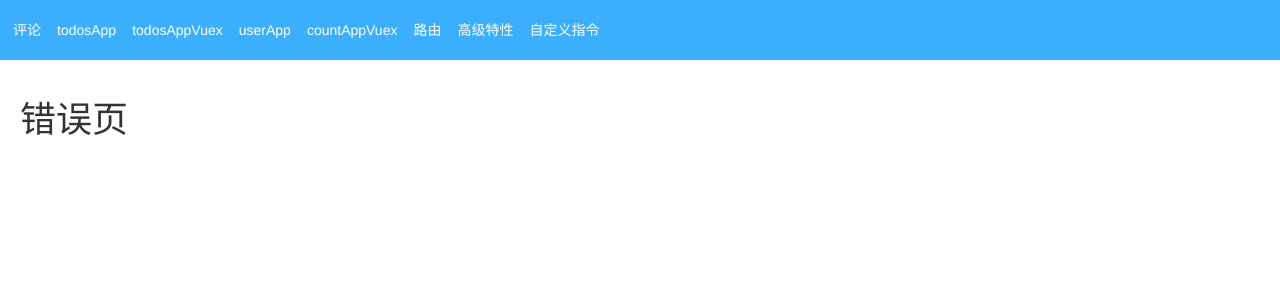
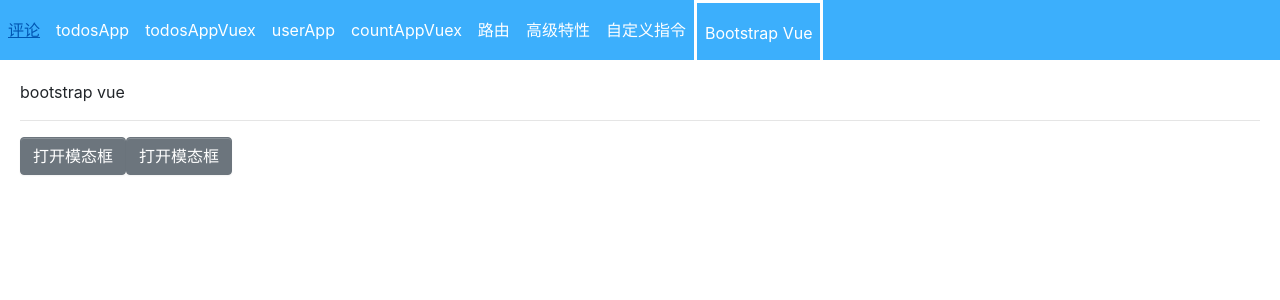
Before and after one commit to junjie-zeng/vue, a Vue app: page /#/bootstrapVue in a window 1280 px wide. Shown: the top 300 px of the page. Built offline with nearby package versions, Linux system fonts and the light colour scheme.

Commit message:
bootstrap vue

```diff
--- a/index.html
+++ b/index.html
@@ -4,7 +4,7 @@
     <meta charset="utf-8">
     <meta name="viewport" content="width=device-width,initial-scale=1.0">
     <title>vue</title>
-    <link rel="stylesheet" href="static/bootstrap/bootstrap.css">
+    <!-- <link rel="stylesheet" href="static/bootstrap/bootstrap.css"> -->
   </head>
   <body>
     <div id="app"></div>
--- a/src/App.vue
+++ b/src/App.vue
@@ -11,6 +11,10 @@
       <router-link to = "/routerApp/page1">路由</router-link>
       <router-link to = "/advancedFeatures">高级特性</router-link>
       <router-link :to = "{name:'directive'}">自定义指令</router-link>
+      <router-link :to = "{name:'bootstrapVue'}">Bootstrap Vue</router-link>
+
+
+
     </div>
     <!--  -->
     <div style="padding:20px">
--- /dev/null
+++ b/src/components/BootstrapVue/index.vue
@@ -0,0 +1,94 @@
+<template>
+    <div>
+        bootstrap vue
+        <hr>
+
+        <b-button v-b-modal.modal-1>打开模态框</b-button>
+        <!-- 默认 -->
+        <b-modal id="modal-1" title="Test模态框">
+            <div>
+                ...
+            </div>
+        </b-modal>
+        <!-- $bvModal对象 -->
+        <b-button @click="$bvModal.show('modal-2')">打开模态框</b-button>
+        <!-- 自定义 -->
+        <b-modal
+            id="modal-2"
+            title="Test模态框"
+            @ok="_ok"
+            @show="_show"
+            @hidden="_hidden"
+            centered
+            hide-footer
+
+            modal-class="custom-modal"
+            >
+            <!-- deafult 放置主要内容 -->
+            <template v-slot:default="{ hide, ok }">
+                ...
+                <b-button @click="hide">hide</b-button>
+                <b-button @click="ok">ok</b-button>
+            </template>
+
+
+
+        </b-modal>
+        <!--
+
+            $bvModal对象
+            centered：模态框在视口中垂直居中
+            常用属性
+
+                hide-header:隐藏头部
+                hide-footer：隐藏页脚
+                hide-header-close：隐藏关闭按钮
+                hide-backdrop：取消遮罩
+                visible：设置模态框默认可见状态
+
+            常用插槽
+                default
+            常用事件
+
+                @ok：模态框点击ok按钮触发
+                @hideen:模态框隐藏触发
+                @show：模态框显示触发
+
+         -->
+    </div>
+
+</template>
+
+<script>
+import { BModal,BButton }  from 'bootstrap-vue'
+export default {
+    data(){
+        return {
+
+        }
+    },
+    methods:{
+        _ok(){
+
+        },
+        _show(){
+
+        },
+        _hidden(){
+
+        }
+    },
+    components:{
+        'b-button':BButton,
+        'b-modal':BModal
+    }
+}
+</script>
+
+<style >
+    .custom-modal .modal-content{
+        width: 300px;
+        height: 200px;
+        margin: 0 auto;
+    }
+</style>
--- a/src/router/index.js
+++ b/src/router/index.js
@@ -17,6 +17,7 @@ import Details from '../components/Router/Details'
 import CountVuexApp from '../components/CountVuex/CountVuexApp.vue'
 import AdvancedFeatures from '../components/AdvancedFeatures'
 import Directive from '../components/Directive'
+import BootstrapVue from '../components/BootstrapVue'
 
 
 Vue.use(Router)
@@ -56,6 +57,11 @@ export default new Router({
       path:'/directive',
       name:'directive',
       component:Directive
+    },
+    {
+      path:'/bootstrapVue',
+      name:'bootstrapVue',
+      component:BootstrapVue
     },
     {
       path:'/routerApp',
```
Also changed, not shown: src/main.js (+10 -0 lines).
